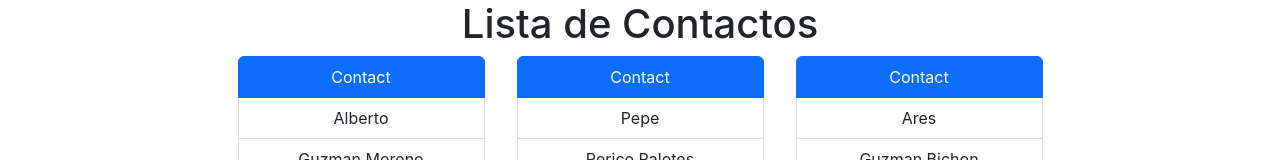
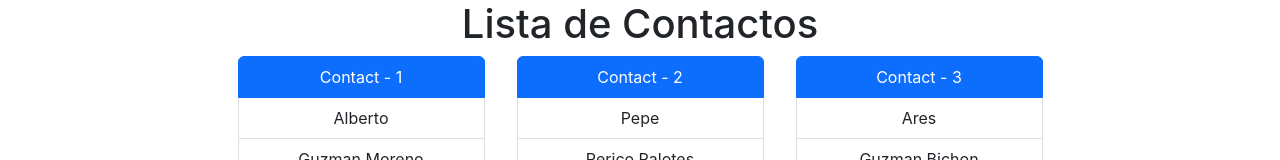
Before and after one commit to Alb3G/Tema_6_React, a React (Create React App) app in the folder ejercicios/ejercicio3/: page / in a window 1280 px wide. Shown: the top 160 px of the page. Built offline with nearby package versions, Linux system fonts and the light colour scheme; the HTML template or start-up script is replaced by a standard one.

Commit message:
small change on the ui contact style

```diff
--- a/ejercicios/ejercicio3/src/components/ContactsBook.js
+++ b/ejercicios/ejercicio3/src/components/ContactsBook.js
@@ -3,7 +3,7 @@
     return (
       <div key={phone + id} className='d-inline-flex w-25'>
         <ul key={id} className='list-group mb-3 mx-3 w-100'>
-          <li className='list-group-item active'>Contact</li>
+          <li className='list-group-item active'>Contact - {id}</li>
           <li className='list-group-item '>{name}</li>
           <li className='list-group-item '>{lastName}</li>
           <li className='list-group-item '>{phone}</li>
```
